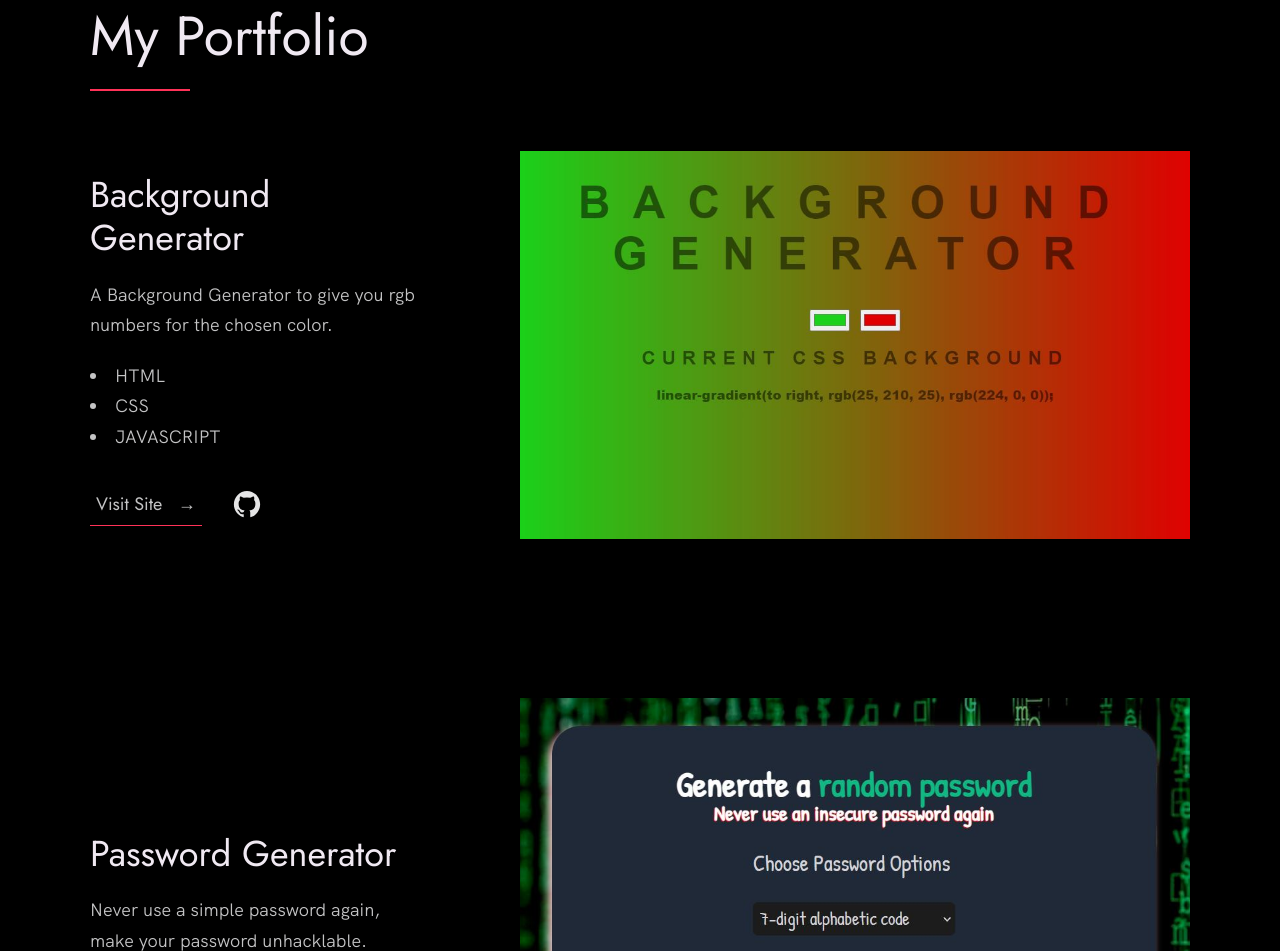
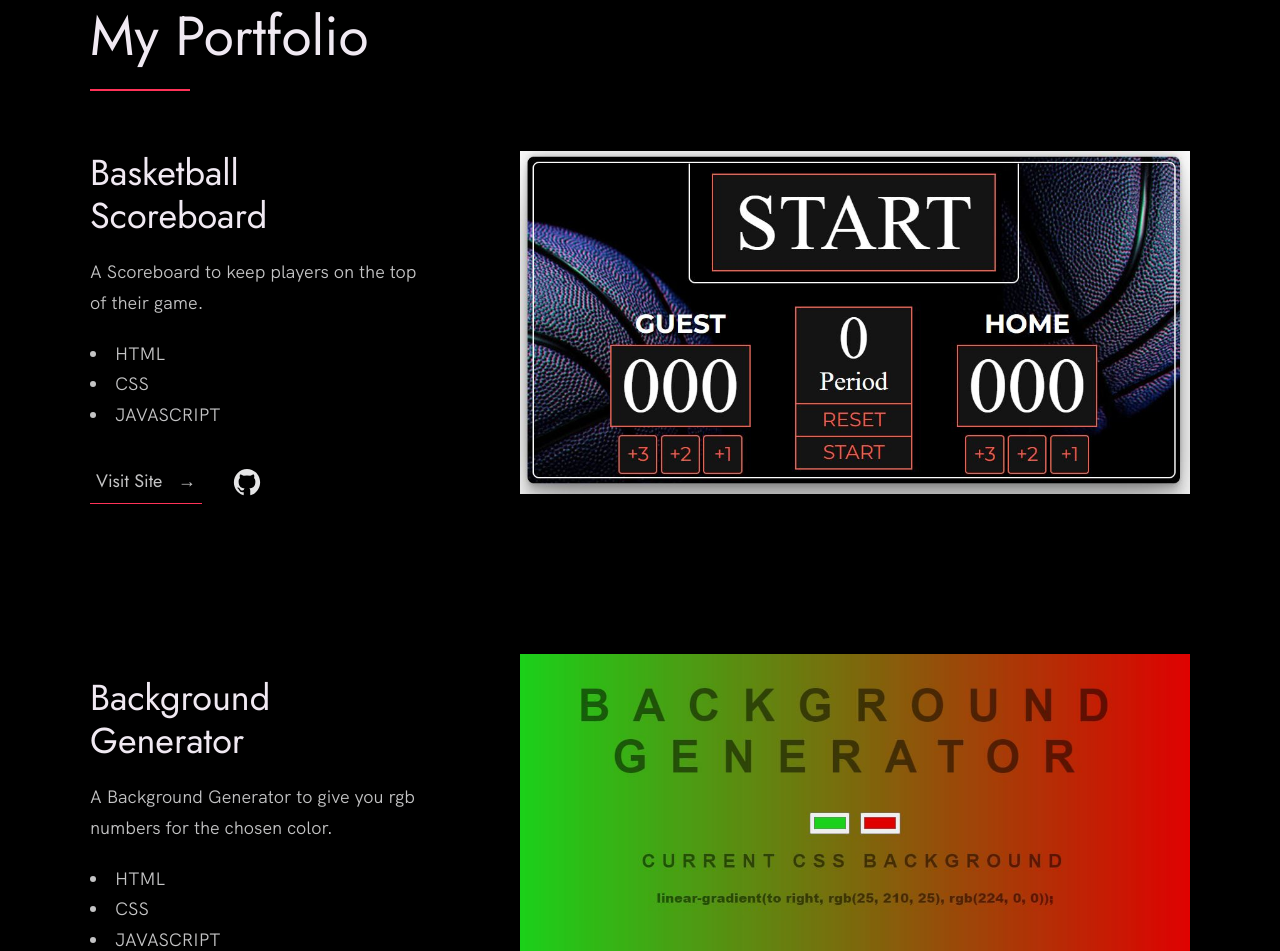
Before and after one commit to ranjitsinghgill/RSG-Portfolio, a website built with Vite: page index.html in a window 1280 px wide. Shown: the part 917-1868 px from the top of the page. Built offline with nearby package versions, Linux system fonts and the light colour scheme; files whose address does not match are found by name.

Commit message:
New project uploaded Basketball Scoreboard

```diff
--- a/index.html
+++ b/index.html
@@ -80,7 +80,30 @@
         <h2>My Portfolio</h2>
         <div class="work__boxes">
 
-
+          <div class="work__box">
+            <div class="work__text">
+              <h3>Basketball Scoreboard</h3>
+              <p>
+                A Scoreboard to keep players on the top of their game.
+              </p>
+              <ul class="work__list">
+                <li>HTML</li>
+                <li>CSS</li>
+                <li>JAVASCRIPT</li>
+              </ul>
+              <div class="work__links">
+                <a href="basketballscoreboard-rsg.netlify.app" target="_blank" class="link__text">
+                  Visit Site <span>&rarr;</span>
+                </a>
+                <a href="https://github.com/ranjitsinghgill/Basketball-Scoreboard" title="View Source Code" target="_blank">
+                  <img src="./images/github.svg" class="work__code" alt="GitHub">
+                </a>
+              </div>
+            </div>
+            <div class="work__image-box">
+              <img src="./images/basketball.jpg" class="work__image" alt="Project 1" />
+            </div>
+          </div>
 
           <div class="work__box">
             <div class="work__text">
@@ -93,7 +116,6 @@
                 <li>CSS</li>
                 <li>JAVASCRIPT</li>
               </ul>
-
               <div class="work__links">
                 <a href="https://backgroundgenerator-rsg.netlify.app/" target="_blank" class="link__text">
                   Visit Site <span>&rarr;</span>
@@ -104,7 +126,7 @@
               </div>
             </div>
             <div class="work__image-box">
-              <img src="./images/dashboard-2.png" class="work__image" alt="Project 1" />
+              <img src="./images/dashboard-2.png" class="work__image" alt="Project 2" />
             </div>
           </div>
 
@@ -130,7 +152,7 @@
               </div>
             </div>
             <div class="work__image-box">
-              <img src="./images/password.jpg" class="work__image" alt="Project 2" />
+              <img src="./images/password.jpg" class="work__image" alt="Project 3" />
             </div>
           </div>
 
@@ -156,7 +178,7 @@
               </div>
             </div>
           <div class="work__image-box">
-            <img src="./images/swimba.JPG" class="work__image" alt="Project 3" />
+            <img src="./images/swimba.JPG" class="work__image" alt="Project 4" />
           </div>
           </div>
 
@@ -182,7 +204,7 @@
               </div>
             </div>
             <div class="work__image-box">
-              <img src="./images/cuscount.JPG" class="work__image" alt="Project 4" />
+              <img src="./images/cuscount.JPG" class="work__image" alt="Project 5" />
             </div>
           </div>
         </div>
```
Also changed, not shown: images/basketball.JPG (added).
